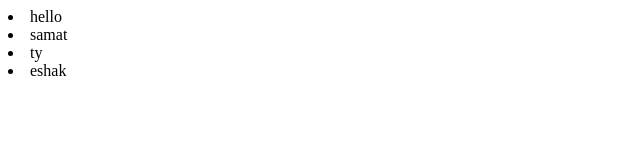
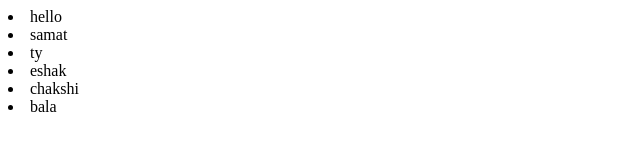
Before and after one commit to zhaisan01/safe, a plain HTML site: page js/index.html in a window 1280 px wide. Shown: the whole page, without its empty margins (0-640 px from the left). Drawn offline with Linux system fonts and the light colour scheme.

Commit message:
jakshi bala is commited

```diff
--- a/js/index.html
+++ b/js/index.html
@@ -12,6 +12,8 @@
             <li>samat</li>
             <li>ty </li>
             <li>eshak</li>
+            <li>chakshi</li>
+            <li>bala</li>
         </div>
     </div>
 </body>
```
